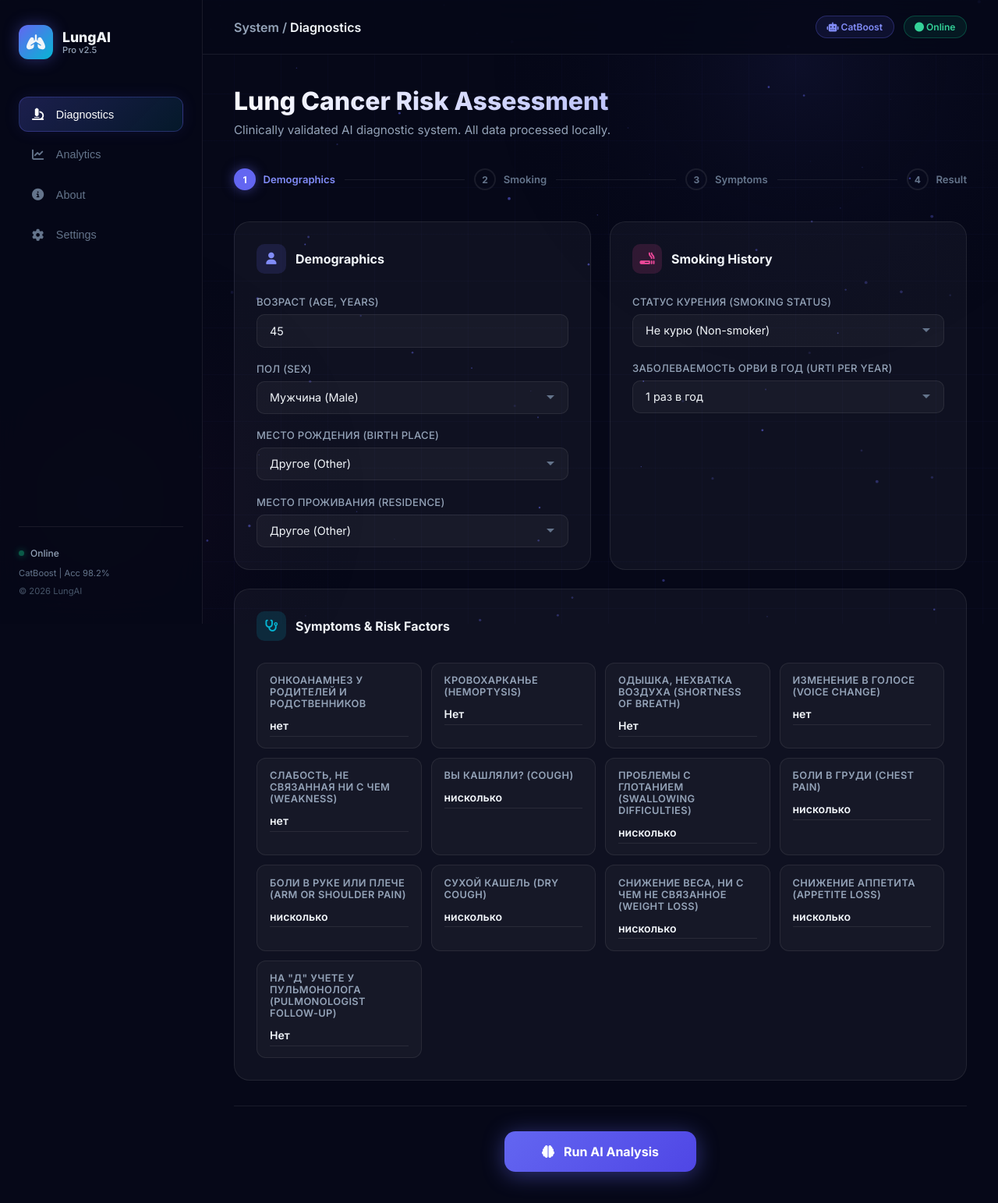
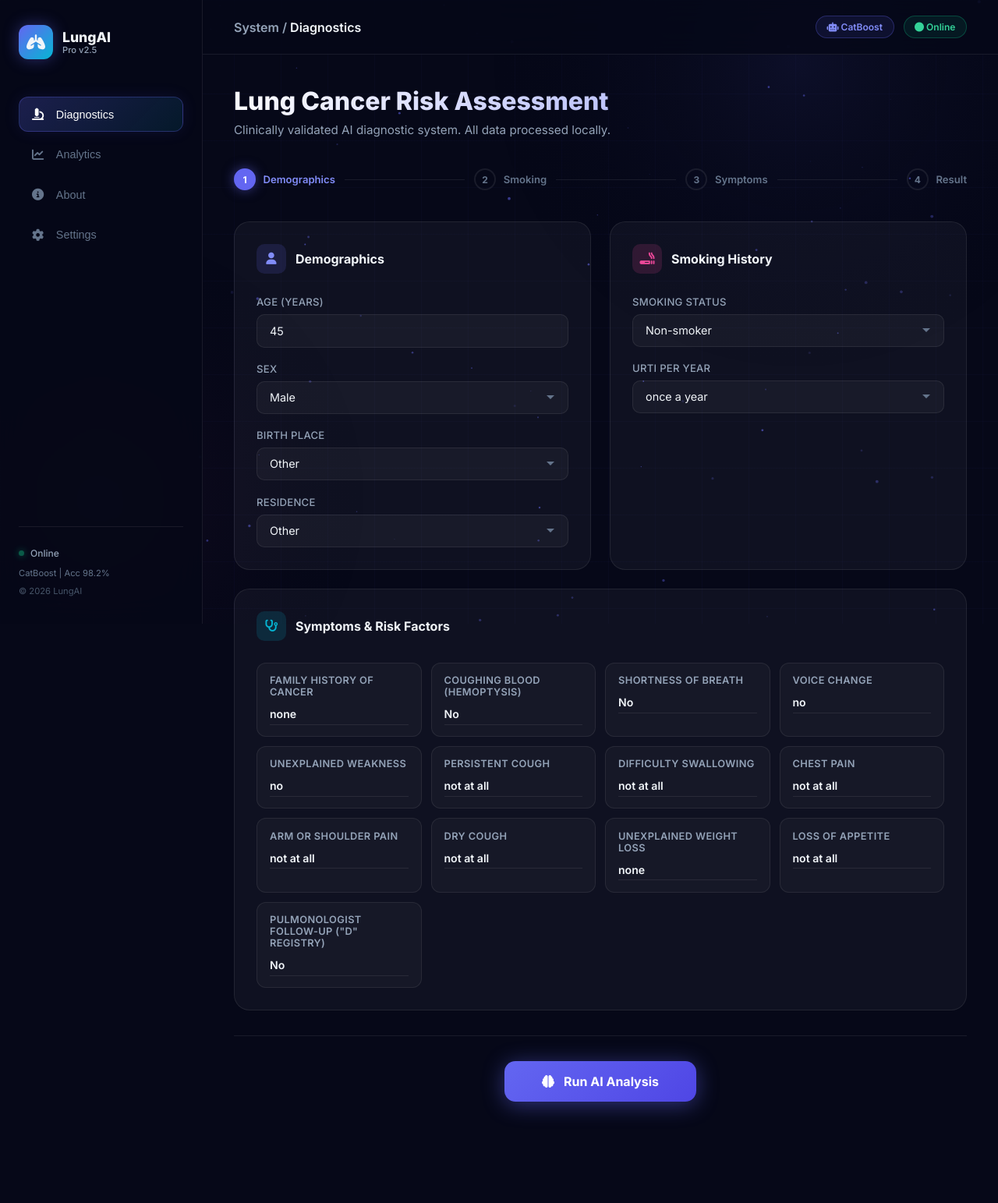
Before and after one commit to printlnars/project_lungai, a Flask app: page / in a window 1280 px wide. Shown: the whole page at 78% size. After the commit the page ends 1432 px from the top, so only its background shows below. Run offline with Flask 3, Linux system fonts and the light colour scheme.

Commit message:
Translate UI options and form labels to English

```diff
--- a/templates/index.html
+++ b/templates/index.html
@@ -104,34 +104,34 @@
                 <h3>Demographics</h3>
               </div>
               <div class="input-group">
-                <label for="age">Возраст (Age, years)</label>
+                <label for="age">Age (years)</label>
                 <input type="number" id="age" name="age" min="18" max="100" value="45" required>
               </div>
               <div class="input-group">
-                <label for="sex">Пол (Sex)</label>
+                <label for="sex">Sex</label>
                 <select id="sex" name="sex" required>
-                  <option value="choice_1">Мужчина (Male)</option>
-                  <option value="choice_0">Женщина (Female)</option>
+                  <option value="choice_1">Male</option>
+                  <option value="choice_0">Female</option>
                 </select>
               </div>
               <div class="input-group">
-                <label for="birth_place">Место рождения (Birth Place)</label>
+                <label for="birth_place">Birth Place</label>
                 <select id="birth_place" name="birth_place" required>
-                  <option value="choice_0">Урджарский, Кокпектинский, Аксуатский, Зайсанский районы</option>
-                  <option value="choice_1">Бородулихинский, Жарминский, Аягузский, Шемонаихинский районы, гг. Семей, Курчатов</option>
-                  <option value="choice_2">Абайский, Бескарагайский, Жанасемейский р-ны, сельские округа г. Семей</option>
-                  <option value="choice_3">Саржалский с.о. Абайского р-на, Долонский с.о. Бескарагайского р-на, н.п. Сарапан и Иса</option>
-                  <option value="choice_4" selected>Другое (Other)</option>
+                  <option value="choice_0">Urdzhar, Kokpekty, Aksuat, Zaysan districts</option>
+                  <option value="choice_1">Borodulikha, Zharma, Ayagoz, Shemonaikha districts, Semey, Kurchatov</option>
+                  <option value="choice_2">Abay, Beskaragay, Zhanasemey districts, Semey rural areas</option>
+                  <option value="choice_3">Sarzhal (Abay), Dolon (Beskaragay), Sarapan, Isa settlements</option>
+                  <option value="choice_4" selected>Other</option>
                 </select>
               </div>
               <div class="input-group">
-                <label for="residence">Место проживания (Residence)</label>
+                <label for="residence">Residence</label>
                 <select id="residence" name="residence" required>
-                  <option value="choice_0">Урджарский, Кокпектинский, Аксуатский, Зайсанский районы</option>
-                  <option value="choice_1">Бородулихинский, Жарминский, Аягузский, Шемонаихинский районы, гг. Семей, Курчатов</option>
-                  <option value="choice_2">Абайский, Бескарагайский, Жанасемейский р-ны, сельские округа г. Семей</option>
-                  <option value="choice_3">Саржалский с.о. Абайского р-на, Долонский с.о. Бескарагайского р-на, н.п. Сарапан и Иса</option>
-                  <option value="choice_4" selected>Другое (Other)</option>
+                  <option value="choice_0">Urdzhar, Kokpekty, Aksuat, Zaysan districts</option>
+                  <option value="choice_1">Borodulikha, Zharma, Ayagoz, Shemonaikha districts, Semey, Kurchatov</option>
+                  <option value="choice_2">Abay, Beskaragay, Zhanasemey districts, Semey rural areas</option>
+                  <option value="choice_3">Sarzhal (Abay), Dolon (Beskaragay), Sarapan, Isa settlements</option>
+                  <option value="choice_4" selected>Other</option>
                 </select>
               </div>
             </div>
@@ -143,41 +143,41 @@
                 <h3>Smoking History</h3>
               </div>
               <div class="input-group">
-                <label for="smoker">Статус курения (Smoking Status)</label>
+                <label for="smoker">Smoking Status</label>
                 <select id="smoker" name="smoker" required>
-                  <option value="choice_0" selected>Не курю (Non-smoker)</option>
-                  <option value="choice_1">Курю (Smoker)</option>
+                  <option value="choice_0" selected>Non-smoker</option>
+                  <option value="choice_1">Smoker</option>
                 </select>
               </div>
               <div id="smoking-details" style="display: none;">
                 <div class="input-group">
-                  <label for="smoking_years">Стаж курения (Smoking Duration)</label>
+                  <label for="smoking_years">Smoking Duration</label>
                   <select id="smoking_years" name="smoking_years">
-                    <option value="choice_0" selected>не курю</option>
-                    <option value="choice_1">до 10 лет</option>
-                    <option value="choice_2">от 10 до 20 лет</option>
-                    <option value="choice_3">от 20 до 30 лет</option>
-                    <option value="choice_4">от 30 и выше</option>
+                    <option value="choice_0" selected>non-smoker</option>
+                    <option value="choice_1">up to 10 years</option>
+                    <option value="choice_2">10 to 20 years</option>
+                    <option value="choice_3">20 to 30 years</option>
+                    <option value="choice_4">30 years and above</option>
                   </select>
                 </div>
                 <div class="input-group">
-                  <label for="cigs_per_day">Сигарет в сутки (Cigarettes per Day)</label>
+                  <label for="cigs_per_day">Cigarettes per Day</label>
                   <select id="cigs_per_day" name="cigs_per_day">
-                    <option value="choice_0" selected>не курю</option>
-                    <option value="choice_1">до 10 штук</option>
-                    <option value="choice_2">до 1 пачки</option>
-                    <option value="choice_3">1 пачку</option>
-                    <option value="choice_4">1 пачку и более</option>
+                    <option value="choice_0" selected>non-smoker</option>
+                    <option value="choice_1">up to 10 pcs</option>
+                    <option value="choice_2">up to 1 pack</option>
+                    <option value="choice_3">1 pack</option>
+                    <option value="choice_4">1 pack or more</option>
                   </select>
                 </div>
               </div>
               <div class="input-group" style="margin-top:1rem">
-                <label for="arvi_per_year">Заболеваемость ОРВИ в год (URTI per Year)</label>
+                <label for="arvi_per_year">URTI per Year</label>
                 <select id="arvi_per_year" name="arvi_per_year" required>
-                  <option value="choice_0">не болею</option>
-                  <option value="choice_1" selected>1 раз в год</option>
-                  <option value="choice_2">2 раза в год</option>
-                  <option value="choice_3">периодически</option>
+                  <option value="choice_0">none</option>
+                  <option value="choice_1" selected>once a year</option>
+                  <option value="choice_2">twice a year</option>
+                  <option value="choice_3">periodically</option>
                 </select>
               </div>
             </div>
@@ -190,113 +190,113 @@
               </div>
               <div class="binary-inputs">
                 <div class="check-item">
-                  <label>Онкоанамнез у родителей и родственников</label>
+                  <label>Family history of cancer</label>
                   <select name="family_cancer_history">
-                    <option value="choice_0" selected>нет</option>
-                    <option value="choice_1">у одного из родителей</option>
-                    <option value="choice_2">у обоих родителей</option>
-                    <option value="choice_3">у родственников по материнской линии</option>
-                    <option value="choice_4">у родственников по отцовской линии</option>
+                    <option value="choice_0" selected>none</option>
+                    <option value="choice_1">one of the parents</option>
+                    <option value="choice_2">both parents</option>
+                    <option value="choice_3">maternal relatives</option>
+                    <option value="choice_4">paternal relatives</option>
                   </select>
                 </div>
                 <div class="check-item">
-                  <label>Кровохарканье (Hemoptysis)</label>
+                  <label>Coughing blood (Hemoptysis)</label>
                   <select name="hemoptysis">
-                    <option value="choice_0" selected>Нет</option>
-                    <option value="choice_1">Да</option>
+                    <option value="choice_0" selected>No</option>
+                    <option value="choice_1">Yes</option>
                   </select>
                 </div>
                 <div class="check-item">
-                  <label>Одышка, нехватка воздуха (Shortness of Breath)</label>
+                  <label>Shortness of Breath</label>
                   <select name="shortness_of_breath">
-                    <option value="choice_0" selected>Нет</option>
-                    <option value="choice_1">периодически</option>
-                    <option value="choice_2">часто</option>
-                    <option value="choice_3">при физической нагрузке</option>
+                    <option value="choice_0" selected>No</option>
+                    <option value="choice_1">periodically</option>
+                    <option value="choice_2">frequently</option>
+                    <option value="choice_3">during physical exertion</option>
                   </select>
                 </div>
                 <div class="check-item">
-                  <label>Изменение в голосе (Voice Change)</label>
+                  <label>Voice Change</label>
                   <select name="voice_change">
-                    <option value="choice_0" selected>нет</option>
-                    <option value="choice_1">да</option>
+                    <option value="choice_0" selected>no</option>
+                    <option value="choice_1">yes</option>
                   </select>
                 </div>
                 <div class="check-item">
-                  <label>Слабость, не связанная ни с чем (Weakness)</label>
+                  <label>Unexplained Weakness</label>
                   <select name="weakness">
-                    <option value="choice_0" selected>нет</option>
-                    <option value="choice_1">периодически</option>
-                    <option value="choice_2">часто</option>
+                    <option value="choice_0" selected>no</option>
+                    <option value="choice_1">periodically</option>
+                    <option value="choice_2">frequently</option>
                   </select>
                 </div>
                 <div class="check-item">
-                  <label>Вы кашляли? (Cough)</label>
+                  <label>Persistent Cough</label>
                   <select name="cough">
-                    <option value="choice_0" selected>нисколько</option>
-                    <option value="choice_1">немного</option>
-                    <option value="choice_2">не так мало</option>
-                    <option value="choice_3">очень сильно</option>
+                    <option value="choice_0" selected>not at all</option>
+                    <option value="choice_1">slightly</option>
+                    <option value="choice_2">moderately</option>
+                    <option value="choice_3">severely</option>
                   </select>
                 </div>
                 <div class="check-item">
-                  <label>Проблемы с глотанием (Swallowing Difficulties)</label>
+                  <label>Difficulty Swallowing</label>
                   <select name="swallowing_problems">
-                    <option value="choice_0" selected>нисколько</option>
-                    <option value="choice_1">немного</option>
-                    <option value="choice_2">не так мало</option>
-                    <option value="choice_3">очень сильно</option>
+                    <option value="choice_0" selected>not at all</option>
+                    <option value="choice_1">slightly</option>
+                    <option value="choice_2">moderately</option>
+                    <option value="choice_3">severely</option>
                   </select>
                 </div>
                 <div class="check-item">
-                  <label>Боли в груди (Chest Pain)</label>
+                  <label>Chest Pain</label>
                   <select name="chest_pain">
-                    <option value="choice_0" selected>нисколько</option>
-                    <option value="choice_1">немного</option>
-                    <option value="choice_2">не так мало</option>
-                    <option value="choice_3">очень сильно</option>
+                    <option value="choice_0" selected>not at all</option>
+                    <option value="choice_1">slightly</option>
+                    <option value="choice_2">moderately</option>
+                    <option value="choice_3">severely</option>
                   </select>
                 </div>
                 <div class="check-item">
-                  <label>Боли в руке или плече (Arm or Shoulder Pain)</label>
+                  <label>Arm or Shoulder Pain</label>
                   <select name="arm_shoulder_pain">
-                    <option value="choice_0" selected>нисколько</option>
-                    <option value="choice_1">немного</option>
-                    <option value="choice_2">не так мало</option>
-                    <option value="choice_3">очень сильно</option>
+                    <option value="choice_0" selected>not at all</option>
+                    <option value="choice_1">slightly</option>
+                    <option value="choice_2">moderately</option>
+                    <option value="choice_3">severely</option>
                   </select>
                 </div>
                 <div class="check-item">
-                  <label>Сухой кашель (Dry Cough)</label>
+                  <label>Dry Cough</label>
                   <select name="dry_cough">
-                    <option value="choice_0" selected>нисколько</option>
-                    <option value="choice_1">немного</option>
-                    <option value="choice_2">не так мало</option>
-                    <option value="choice_3">очень сильно</option>
+                    <option value="choice_0" selected>not at all</option>
+                    <option value="choice_1">slightly</option>
+                    <option value="choice_2">moderately</option>
+                    <option value="choice_3">severely</option>
                   </select>
                 </div>
                 <div class="check-item">
-                  <label>Снижение веса, ни с чем не связанное (Weight Loss)</label>
+                  <label>Unexplained Weight Loss</label>
                   <select name="weight_loss">
-                    <option value="choice_0" selected>нисколько</option>
-                    <option value="choice_1">немного</option>
-                    <option value="choice_2">очень сильно</option>
+                    <option value="choice_0" selected>none</option>
+                    <option value="choice_1">moderate</option>
+                    <option value="choice_2">severe</option>
                   </select>
                 </div>
                 <div class="check-item">
-                  <label>Снижение аппетита (Appetite Loss)</label>
+                  <label>Loss of Appetite</label>
                   <select name="appetite_loss">
-                    <option value="choice_0" selected>нисколько</option>
-                    <option value="choice_1">немного</option>
-                    <option value="choice_2">не так мало</option>
-                    <option value="choice_3">очень сильно</option>
+                    <option value="choice_0" selected>not at all</option>
+                    <option value="choice_1">slightly</option>
+                    <option value="choice_2">moderately</option>
+                    <option value="choice_3">severely</option>
                   </select>
                 </div>
                 <div class="check-item">
-                  <label>На "Д" учете у пульмонолога (Pulmonologist follow-up)</label>
+                  <label>Pulmonologist follow-up ("D" registry)</label>
                   <select name="pulmonologist_followup">
-                    <option value="choice_0" selected>Нет</option>
-                    <option value="choice_1">Да</option>
+                    <option value="choice_0" selected>No</option>
+                    <option value="choice_1">Yes</option>
                   </select>
                 </div>
               </div>
```
